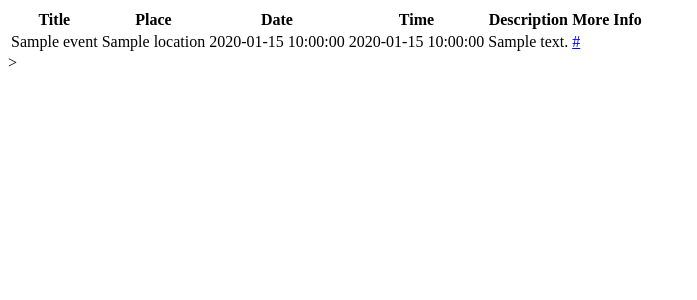
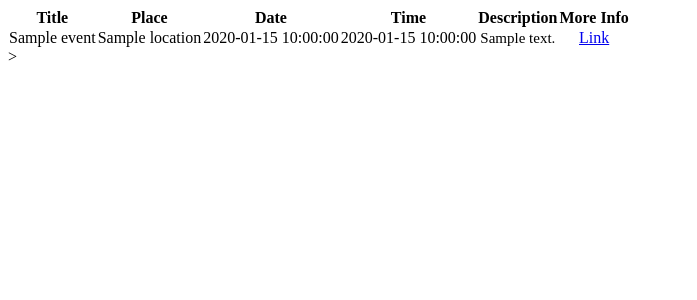
Before and after one commit to tenzindayoe/MacEvents494, a Flask app: template events-server/templates/index.html in a window 1280 px wide. Shown: the top 300 px of the page, without its empty margins (0-697 px from the left). Run offline with Flask 3, Linux system fonts and the light colour scheme; the template is opened without the code that fills it: most values are stand-ins (such as "Sample title", 1, 10 or a date in 2020).

Commit message:
formatted desc better (not done)

```diff
--- a/events-server/event_entry.py
+++ b/events-server/event_entry.py
@@ -8,7 +8,7 @@ class EventEntry():
     self.title = entry.title
     self.link = entry.link
     self.time = self.title.strip("Library hours: ").upper().replace("A", " A").replace("-", " - ").replace("P", " P") if self.title.lower().startswith("library hours") else None
-    self.desc = None
+    self.desc = "Unavailable"
     self.parse_summary()
 
   def parse_summary(self):
@@ -23,5 +23,8 @@ class EventEntry():
           self.time = details_split[1].strip().replace("&#8211;", " -")
         self.location = details_split[len(details_split) - 1].strip("</strong").strip()
 
+      if sub.strip().startswith("p") or sub.strip().startswith("span"):
+        self.desc = sub.strip().replace("/span","").replace("/p", "").strip(" <p").replace("nbsp;", "").strip("span")
+
   def __str__(self):
     return f"Title: {self.title}\n\nSummary: {self.desc}\n\nLocation: {self.location}\n\nDate: {self.date}\n\nTime: {self.time}\n\nLink: {self.link}"
--- a/events-server/events_feed.py
+++ b/events-server/events_feed.py
@@ -5,17 +5,17 @@ feed_url = "https://webapps.macalester.edu/eventscalendar/events/rss/"
 
 reader = make_reader("db.sqlite")
 
-def add_and_update_feed():
+def add_feed():
   reader.add_feed(feed_url, exist_ok=True)
   reader.update_feed(feed_url)
+  reader.enable_feed_updates(feed_url)
   return reader.get_feed(feed_url)
 
-feed = add_and_update_feed()
+feed = add_feed()
 
 event_entries = []
 
-for entry in reader.get_entries():
-  event_entries.append(EventEntry(entry))
-
-for entry in event_entries:
-  print(entry.link + "\n")
+def update_feed():
+  reader.update_feeds()
+  for entry in reader.get_entries():
+    event_entries.append(EventEntry(entry))
--- a/events-server/server.py
+++ b/events-server/server.py
@@ -1,10 +1,12 @@
-from flask import Flask, render_template
+from flask import Flask, render_template, url_for
 import events_feed as feed
 
 app = Flask(__name__)
 
 @app.route("/")
 def index():
+  feed.add_feed()
+  feed.update_feed()
   events = feed.event_entries
   return render_template('index.html', events=events)
 
--- a/events-server/templates/index.html
+++ b/events-server/templates/index.html
@@ -2,6 +2,22 @@
 <html>
   <head>
     <title>Mac Events RSS Feed Reader</title>
+    <style>
+      body {
+        font-size:medium;
+      }
+
+      table, th, td{
+        border-collapse: collapse;
+        border: 1px;
+        text-align: center;
+      }
+
+      #description {
+        max-width: 500px;
+        font-size: 15px;
+      }
+    </style>
   </head>
 
   <body>
@@ -17,12 +33,12 @@
         </tr>
         {% for event in events %}
           <tr>
-            <td>{{ event.title }}</td>
-            <td>{{ event.location }}</td>
-            <td>{{ event.date }}</td>
-            <td>{{ event.time }}</td>
-            <td>{{ event.desc }}</td>
-            <td><a href="{{ event.link }}">{{ event.link }}</a></td>
+            <td id="title">{{ event.title }}</td>
+            <td id="location">{{ event.location }}</td>
+            <td id="date">{{ event.date }}</td>
+            <td id="time">{{ event.time }}</td>
+            <td id="description">{{ event.desc }}</td>
+            <td id="link"><a href="{{ event.link }}">Link</a></td>
           </tr>
         {% endfor %}
       </table>
```
Also changed, not shown: db.sqlite, events-server/db.sqlite, 2 other files.
